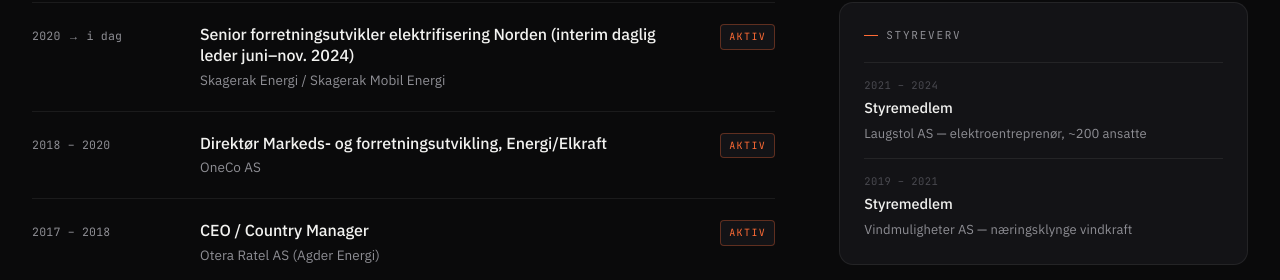
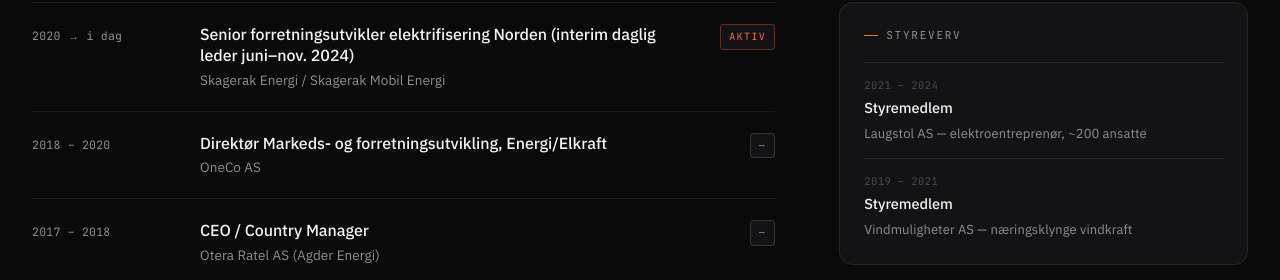
Before and after one commit to kenneth359/kenneth-andersen, a Next.js app: page / in a window 1280 px wide. Shown: the part 7308-7588 px from the top of the page. Built offline with nearby package versions, Linux system fonts and the light colour scheme.

Commit message:
Mark only current career role as active

```diff
--- a/components/Career.tsx
+++ b/components/Career.tsx
@@ -20,14 +20,14 @@ export default function Career() {
           <Reveal>
             <div className="timeline">
               {c.roles.map((r, i) => (
-                <div key={i} className={`timeline-row ${i < 3 ? "featured" : ""}`}>
+                <div key={i} className={`timeline-row ${i === 0 ? "featured" : ""}`}>
                   <div className="period">{r.period}</div>
                   <div>
                     <div className="role-title">{r.title}</div>
                     <div className="role-comp">{r.company}</div>
                   </div>
                   <div className="pill">
-                    {i < 3 ? (lang === "no" ? "Aktiv" : "Active") : "—"}
+                    {i === 0 ? (lang === "no" ? "Aktiv" : "Active") : "—"}
                   </div>
                 </div>
               ))}
```
